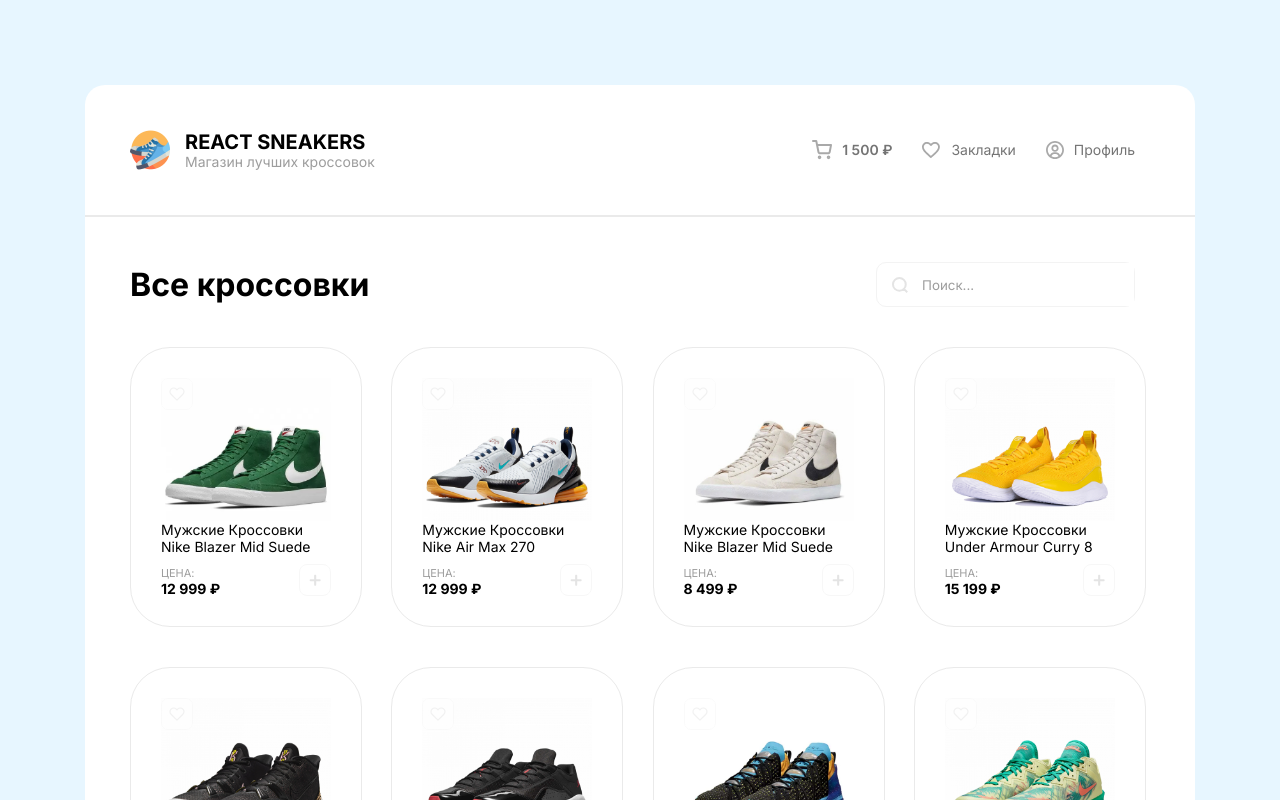
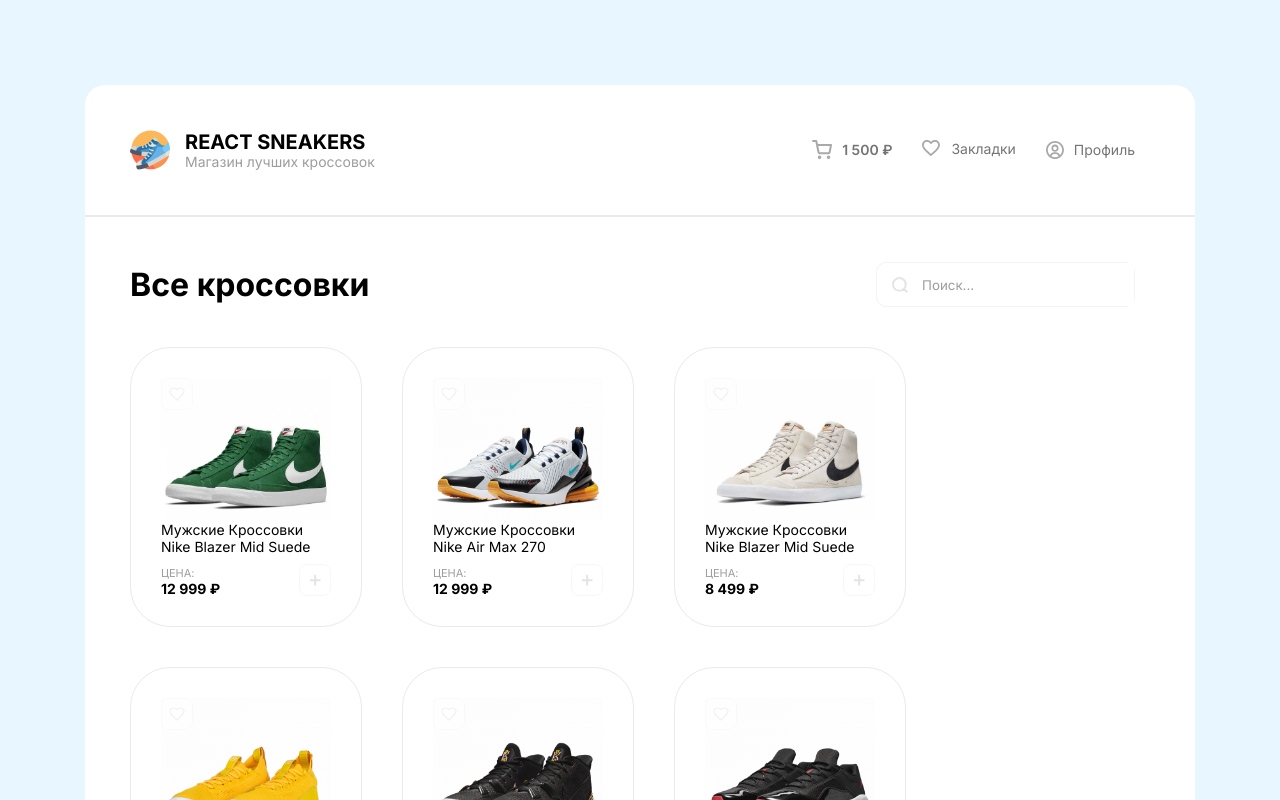
Before and after one commit to ReynekeJluc/react-sneakers, a React (Create React App) app: page / in a window 1280 px wide. Shown: the top 800 px of the page. Built offline with nearby package versions, Linux system fonts and the light colour scheme; data requests are answered from the project's data file.

Commit message:
complete favorite

```diff
--- a/package.json
+++ b/package.json
@@ -10,6 +10,7 @@
 		"node-sass": "^7.0.3",
 		"react": "^18.2.0",
 		"react-dom": "^18.2.0",
+		"react-router-dom": "^6.21.1",
 		"react-scripts": "5.0.1",
 		"web-vitals": "^2.1.4"
 	},
--- a/src/App.js
+++ b/src/App.js
@@ -1,11 +1,13 @@
 import axios from 'axios';
 import React, { useEffect } from 'react';
+import { Route, Routes } from 'react-router-dom';
 import './index.scss';
 
-import Card from './components/Card/index.js';
-import Drawer from './components/Drawer/index.js';
-import Header from './components/Header/index.js';
-import Slider from './components/Slider/index.js';
+import Drawer from './components/Drawer/index.jsx';
+import Header from './components/Header/index.jsx';
+import Slider from './components/Slider/index.jsx';
+import Favor from './pages/Home/favor.jsx';
+import Home from './pages/Home/home.jsx';
 
 function App() {
 	const source_main = 'http://localhost:3001/cards_info';
@@ -15,7 +17,6 @@
 	const [cards_list, setCards_list] = React.useState([]);
 	const [cards_drawer, setCards_drawer] = React.useState([]);
 	const [cards_favor, setCards_favor] = React.useState([]);
-	const [search_input, setSearch_input] = React.useState('');
 	const [isDrawer, setIsDrawer] = React.useState(false);
 
 	useEffect(() => {
@@ -32,14 +33,10 @@
 		fetchData();
 	}, []);
 
-	const ChangeInput = e => {
-		setSearch_input(e.target.value);
-	};
-
-	const onAddDrawer = obj => {
+	const OnAddDrawer = obj => {
 		try {
 			if (cards_drawer.find(item => item.id === obj.id)) {
-				onRemoveDrawer(obj.id);
+				OnRemoveDrawer(obj.id);
 			} else {
 				axios.post(source_drawer, obj);
 				setCards_drawer(prev => [...prev, obj]);
@@ -48,15 +45,23 @@
 			console.log(error.message);
 		}
 	};
-	const onRemoveDrawer = id => {
+	const OnAddFavor = obj => {
+		try {
+			if (cards_favor.find(item => item.id === obj.id)) {
+				OnRemoveFavor(obj.id);
+			} else {
+				axios.post(source_favor, obj);
+				setCards_favor(prev => [...prev, obj]);
+			}
+		} catch (error) {
+			console.log(error.message);
+		}
+	};
+	const OnRemoveDrawer = id => {
 		axios.delete(source_drawer + `/${id}`);
 		setCards_drawer(prev => prev.filter(item => item.id !== id));
 	};
-	const onAddFavor = obj => {
-		axios.post(source_favor, obj);
-		setCards_favor(prev => [...prev, obj]);
-	};
-	const onRemoveFavor = id => {
+	const OnRemoveFavor = id => {
 		axios.delete(source_favor + `/${id}`);
 		setCards_favor(prev => prev.filter(item => item.id !== id));
 	};
@@ -69,7 +74,7 @@
 					DrawerOpen={() => {
 						setIsDrawer(false);
 					}}
-					OnRemove={onRemoveDrawer}
+					OnRemove={OnRemoveDrawer}
 				/>
 			) : undefined}
 			<div className='wrapper'>
@@ -79,57 +84,38 @@
 					}}
 				/>
 				<hr />
-				<div className='wrapper__content'>
-					<Slider></Slider>
-					<div className='content'>
-						<div className='content__title'>
-							<h2>
-								{search_input
-									? `Поиск по запросу "${search_input}"`
-									: 'Все кроссовки'}
-							</h2>
-							<div className='content__search'>
-								<img
-									src='/img/icons/search.svg'
-									className='search__btn'
-									alt='search'
-								/>
-								<input
-									onChange={ChangeInput}
-									value={search_input}
-									type='search'
-									placeholder='Поиск...'
-								/>
-								{search_input && (
-									<img
-										onClick={() => setSearch_input('')}
-										src='/img/icons/clear.png'
-										className='clear__btn'
-										alt='clear'
-									/>
-								)}
-							</div>
-						</div>
-						<ul className='list__sneakers'>
-							{cards_list
-								.filter(item =>
-									item.name.toLowerCase().includes(search_input.toLowerCase())
-								)
-								.map(item => (
-									<Card
-										id={item.id}
-										image_url={item.imageUrl}
-										title={item.name}
-										price={item.price}
-										OnPlus={obj => onAddDrawer(obj)}
-										OnFavor={obj => onAddFavor(obj)}
-										OnRemove={obj => onRemoveDrawer(obj.id)}
-										added={cards_drawer.some(obj => obj.id === item.id)}
-									/>
-								))}
-						</ul>
-					</div>
-				</div>
+				<Routes>
+					<Route
+						path='/'
+						element={
+							((<Slider></Slider>),
+							(
+								<Home
+									cards_list={cards_list}
+									cards_drawer={cards_drawer}
+									cards_favor={cards_favor}
+									OnRemoveDrawer={OnRemoveDrawer}
+									OnRemoveFavor={OnRemoveFavor}
+									OnAddDrawer={OnAddDrawer}
+									OnAddFavor={OnAddFavor}
+								></Home>
+							))
+						}
+					></Route>
+					<Route
+						path='/favorites'
+						element={
+							<Favor
+								cards_drawer={cards_drawer}
+								cards_favor={cards_favor}
+								OnRemoveDrawer={OnRemoveDrawer}
+								OnRemoveFavor={OnRemoveFavor}
+								OnAddDrawer={OnAddDrawer}
+								OnAddFavor={OnAddFavor}
+							></Favor>
+						}
+					></Route>
+				</Routes>
 			</div>
 		</div>
 	);
--- a/src/components/Card/Card.module.scss
+++ b/src/components/Card/Card.module.scss
@@ -1,11 +1,14 @@
 .sneakers {
+	position: relative;
 	min-height: var(--sneakers_height);
 	min-width: var(--sneakers_width);
-	position: relative;
-	margin: 0 auto;
 	border: 1px solid var(--color_border);
 	border-radius: 40px;
 	padding: 30px;
+	transition: box-shadow ease-in-out 0.2s;
+	&:hover {
+		box-shadow: 0 15px 30px rgba(0, 0, 0, 0.05);
+	}
 	.sneakers__image {
 		max-width: var(--sneakers_image_width);
 	}
--- a/src/components/Card/index.js
+++ b/src/components/Card/index.jsx
@@ -26,22 +26,22 @@
 	return (
 		<li className={styles.sneakers}>
 			<img
+				onClick={OnclickFavor}
 				src={
 					isFavor ? '/img/icons/favor_active.svg' : '/img/icons/favor_def.svg'
 				}
 				className={styles.sneakers__favor}
-				onClick={OnclickFavor}
 				alt='favor_icon'
 			/>
-			<a href='?'>
+			<div>
 				<img
 					src={image_url}
 					className={styles.sneakers__image}
 					alt='img sneakers'
 				/>
-			</a>
-			<div className={styles.sneakers__title}>
-				<a href='?'>{title}</a>
+			</div>
+			<div style={{ cursor: 'pointer' }} className={styles.sneakers__title}>
+				{title}
 			</div>
 			<div className={styles.block__info}>
 				<div className={styles.block__prices}>
--- a/src/components/Header/index.js
+++ b/src/components/Header/index.jsx
@@ -1,17 +1,25 @@
+import { Link } from 'react-router-dom';
 import styles from './Header.module.scss';
 
 function Header(props) {
 	return (
 		<header>
-			<a href='?' className={styles.logo}>
+			<Link to='/'>
+				<div href='?' className={styles.logo}>
 					<div className={styles.logo__block}>
-					<img src='img/icons/logo.png' alt='logotype' width={40} height={40} />
+						<img
+							src='img/icons/logo.png'
+							alt='logotype'
+							width={40}
+							height={40}
+						/>
 						<div className={styles.logo__name}>
 							<h1>React sneakers</h1>
 							<p>Магазин лучших кроссовок</p>
 						</div>
 					</div>
-			</a>
+				</div>
+			</Link>
 			<div className={styles.header__links}>
 				<div onClick={props.DrawerOpen} className={styles.header__link}>
 					<svg
@@ -51,6 +59,7 @@
 						}).format(1500)}
 					</h3>
 				</div>
+				<Link to='/favorites'>
 					<div href='?' className={styles.header__link}>
 						<svg
 							width='19'
@@ -73,6 +82,7 @@
 						</svg>
 						<p>Закладки</p>
 					</div>
+				</Link>
 				<div href='?' className={styles.header__link}>
 					<svg
 						width='18'
--- a/src/index.js
+++ b/src/index.js
@@ -1,10 +1,13 @@
 import React from 'react';
 import ReactDOM from 'react-dom/client';
+import { BrowserRouter as Router } from 'react-router-dom';
 import App from './App';
 
 const root = ReactDOM.createRoot(document.getElementById('root'));
 root.render(
 	<React.StrictMode>
-		<App />
+		<Router>
+			<App />
+		</Router>
 	</React.StrictMode>
 );
--- a/src/index.scss
+++ b/src/index.scss
@@ -117,56 +117,3 @@
 		width: 100vw - var(--sides_margin);
 	}
 }
-
-.wrapper__content {
-	padding: 45px 60px 45px 45px;
-	.content {
-		.content__title {
-			display: flex;
-			justify-content: space-between;
-			align-items: center;
-			margin-bottom: 40px;
-			h2 {
-				font-size: 32px;
-				font-weight: 700;
-			}
-			.content__search {
-				position: relative;
-				border: 1px solid var(--color_search);
-				border-radius: 10px;
-				min-width: 250px;
-				max-height: 45px;
-				padding-left: 25px;
-
-				&:hover {
-					cursor: pointer;
-				}
-				.clear__btn {
-					position: absolute;
-					top: 17px;
-					right: 15px;
-					cursor: pointer;
-				}
-				.search__btn {
-					position: absolute;
-					top: 14px;
-					left: 15px;
-				}
-				input {
-					max-height: 43px;
-					padding: 20px;
-					&::placeholder {
-						margin-left: 15px;
-						color: var(--color_text);
-					}
-				}
-			}
-		}
-	}
-
-	.list__sneakers {
-		display: grid;
-		grid-template-columns: repeat(auto-fit, minmax(210px, 1fr));
-		grid-gap: 40px;
-	}
-}
--- /dev/null
+++ b/src/pages/Home/Home_and_favor.module.scss
@@ -0,0 +1,53 @@
+.wrapper__content {
+	padding: 45px 60px 45px 45px;
+	.content {
+		.content__title {
+			display: flex;
+			justify-content: space-between;
+			align-items: center;
+			margin-bottom: 40px;
+			h2 {
+				font-size: 32px;
+				font-weight: 700;
+			}
+			.content__search {
+				position: relative;
+				border: 1px solid var(--color_search);
+				border-radius: 10px;
+				min-width: 250px;
+				max-height: 45px;
+				padding-left: 25px;
+
+				&:hover {
+					cursor: pointer;
+				}
+				.clear__btn {
+					position: absolute;
+					top: 17px;
+					right: 15px;
+					cursor: pointer;
+				}
+				.search__btn {
+					position: absolute;
+					top: 14px;
+					left: 15px;
+				}
+				input {
+					max-height: 43px;
+					padding: 20px;
+					&::placeholder {
+						margin-left: 15px;
+						color: var(--color_text);
+					}
+				}
+			}
+		}
+	}
+
+	.list__sneakers {
+		display: flex;
+		flex-wrap: wrap;
+		gap: 40px;
+		margin: 0 auto;
+	}
+}
--- /dev/null
+++ b/src/pages/Home/favor.jsx
@@ -0,0 +1,39 @@
+import React from 'react';
+import Card from '../../components/Card/index.jsx';
+import styles from './Home_and_favor.module.scss';
+
+function Favor({
+	cards_drawer,
+	cards_favor,
+	OnAddDrawer,
+	OnAddFavor,
+	OnRemoveDrawer,
+}) {
+	return (
+		<div className={styles.wrapper__content}>
+			<div className={styles.content}>
+				<div className={styles.content__title}>
+					<h2>То что вам понравилось</h2>
+				</div>
+				<ul className={styles.list__sneakers}>
+					{cards_favor.map(item => (
+						<Card
+							key={item.id}
+							id={item.id}
+							image_url={item.image_url}
+							title={item.title}
+							price={item.price}
+							OnPlus={obj => OnAddDrawer(obj)}
+							OnFavor={obj => OnAddFavor(obj)}
+							OnRemove={obj => OnRemoveDrawer(obj.id)}
+							added={cards_drawer.some(obj => obj.id === item.id)}
+							favorited={cards_favor.some(obj => obj.id === item.id)}
+						/>
+					))}
+				</ul>
+			</div>
+		</div>
+	);
+}
+
+export default Favor;
--- /dev/null
+++ b/src/pages/Home/home.jsx
@@ -0,0 +1,76 @@
+import React from 'react';
+import Card from '../../components/Card/index.jsx';
+import styles from './Home_and_favor.module.scss';
+
+function Home({
+	cards_list,
+	cards_drawer,
+	cards_favor,
+	OnAddDrawer,
+	OnAddFavor,
+	OnRemoveDrawer,
+	OnRemoveFavor,
+}) {
+	const [search_input, setSearch_input] = React.useState('');
+
+	const ChangeInput = e => {
+		setSearch_input(e.target.value);
+	};
+	return (
+		<div className={styles.wrapper__content}>
+			<div className={styles.content}>
+				<div className={styles.content__title}>
+					<h2>
+						{search_input
+							? `Поиск по запросу "${search_input}"`
+							: 'Все кроссовки'}
+					</h2>
+					<div className={styles.content__search}>
+						<img
+							src='/img/icons/search.svg'
+							className={styles.search__btn}
+							alt='search'
+						/>
+						<input
+							onChange={ChangeInput}
+							value={search_input}
+							type='search'
+							placeholder='Поиск...'
+						/>
+						{search_input && (
+							<img
+								onClick={() => setSearch_input('')}
+								src='/img/icons/clear.png'
+								className={styles.clear__btn}
+								alt='clear'
+							/>
+						)}
+					</div>
+				</div>
+				<ul className={styles.list__sneakers}>
+					{cards_list
+						.filter(item =>
+							item.name.toLowerCase().includes(search_input.toLowerCase())
+						)
+						.map(item => (
+							<Card
+								key={item.id}
+								id={item.id}
+								image_url={item.imageUrl}
+								title={item.name}
+								price={item.price}
+								OnPlus={obj => OnAddDrawer(obj)}
+								OnFavor={obj => OnAddFavor(obj)}
+								OnRemoveDrawer={obj => OnRemoveDrawer(obj.id)}
+								OnRemoveFavor={obj => OnRemoveFavor(obj.id)}
+								added={cards_drawer.some(obj => obj.id === item.id)}
+								favorited={cards_favor.some(obj => obj.id === item.id)}
+							/>
+						))}
+				</ul>
+			</div>
+		</div>
+	);
+}
+
+export default Home;
```
Also changed, not shown: src/components/Drawer/index.jsx (renamed from src/components/Drawer/index.js), src/components/Slider/index.jsx (renamed from src/components/Slider/index.js), 1 other file (tests, documents, lock files or other folders). Lines whose indentation alone changed are shown as unchanged.
